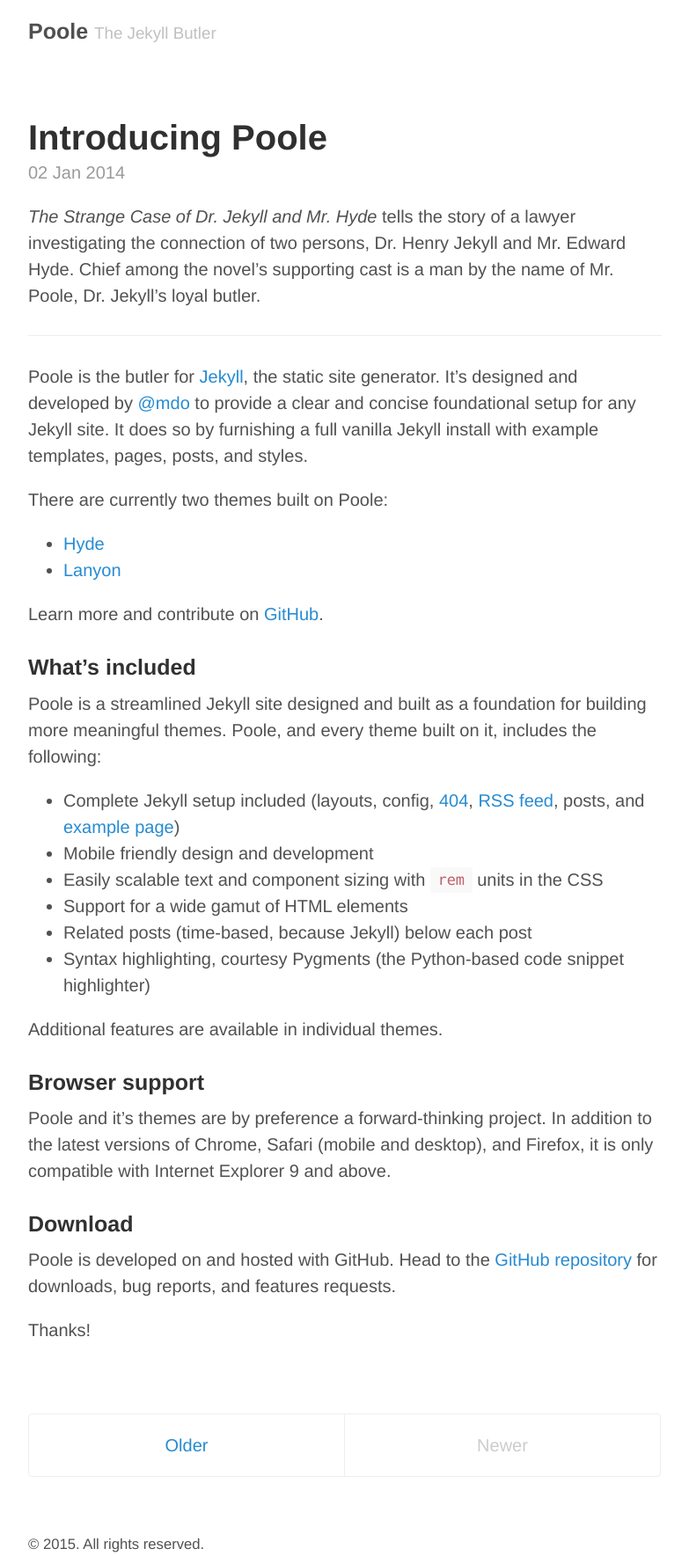
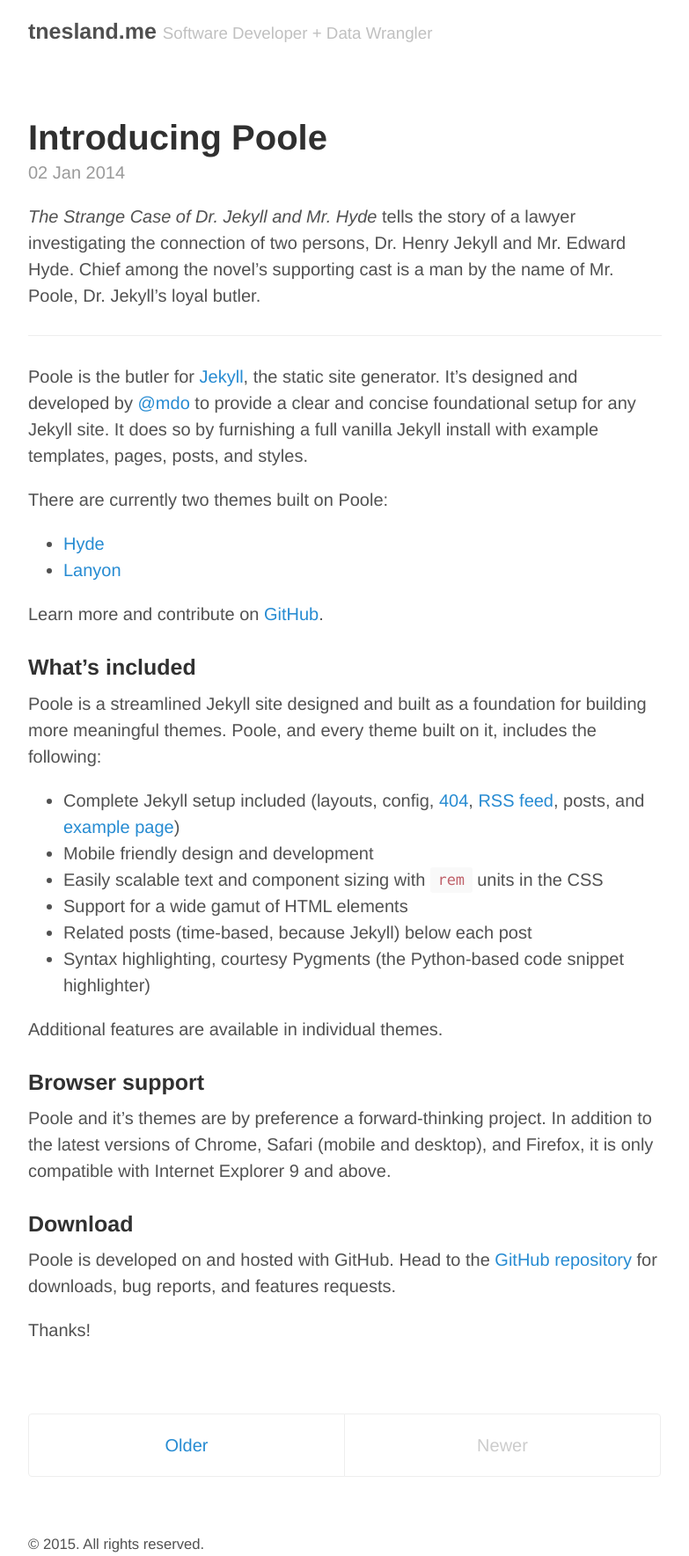
Before and after one commit to tnez/tnez.github.io, a Jekyll site: the page built from index.html, in a window 1280 px wide. Shown: the whole page at 88% size, without its empty margins (248-1031 px from the left). Built offline with Jekyll 4.4.1, drawn with Linux system fonts in a browser that asks for light colours; the list of posts is cut into pages by our own code.

Commit message:
Update README and config to reflect my info.

```diff
--- a/_config.yml
+++ b/_config.yml
@@ -3,17 +3,18 @@
 relative_permalinks: true
 
 # Setup
-title:            Poole
-tagline:          The Jekyll Butler
-url:              http://getpoole.com
+title:            tnesland.me
+tagline:          Software Developer + Data Wrangler
+url:              http://tnesland.me
+shorturl:	  tnesland.me
 paginate:         1
 baseurl:          /
 author:
-  name:           Mark Otto
-  url:            https://twitter.com/mdo
-  email:          markdotto@gmail.com
+  name:           Travis Nesland
+  url:            http://tnesland.me
+  email:          tnesland@gmail.com
 
 # Custom vars
 version:          1.0.0
 github:
-  repo:           https://github.com/poole/poole
+  repo:           https://github.com/tnez/tnez.github.io
```
Also changed, not shown: README.md.
